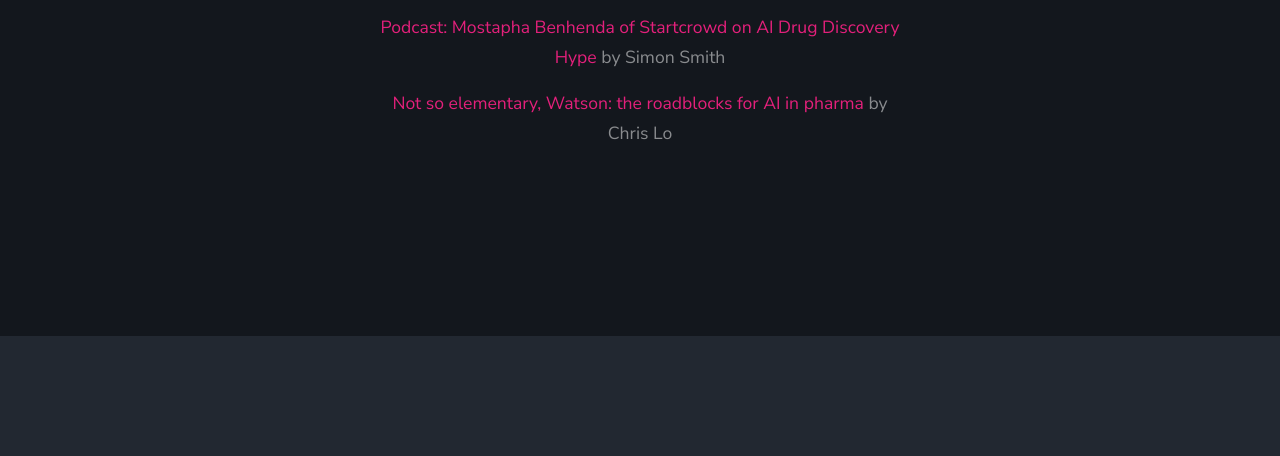
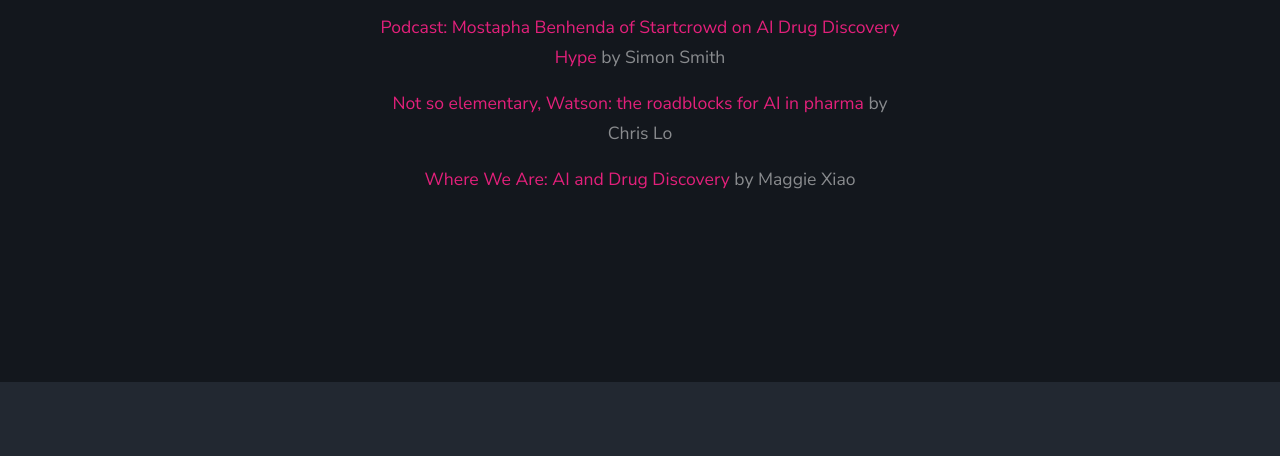
Before and after one commit to startcrowd/melwy_netlify, a plain HTML site: page index.html in a window 1280 px wide. Shown: the part 2517-2973 px from the top of the page. Drawn offline with nearby package versions, Linux system fonts and the light colour scheme; some icons are missing; files whose address does not match are found by name.

Commit message:
Update index.html

```diff
--- a/index.html
+++ b/index.html
@@ -250,6 +250,11 @@
 
 <p> <a target="_blank" href= 'https://www.pharmaceutical-technology.com/features/ai-drug-discovery' > Not so elementary, Watson: the roadblocks for AI in pharma </a>  by Chris Lo </p>
 
+            <p> <a target="_blank" href= 'https://contrast.substack.com/p/hk-python-threat-plant-based-ai-in' > Where We Are: AI and Drug Discovery
+
+ </a>  by Maggie Xiao </p>
+
+
           </div>
         </div>
 
```
